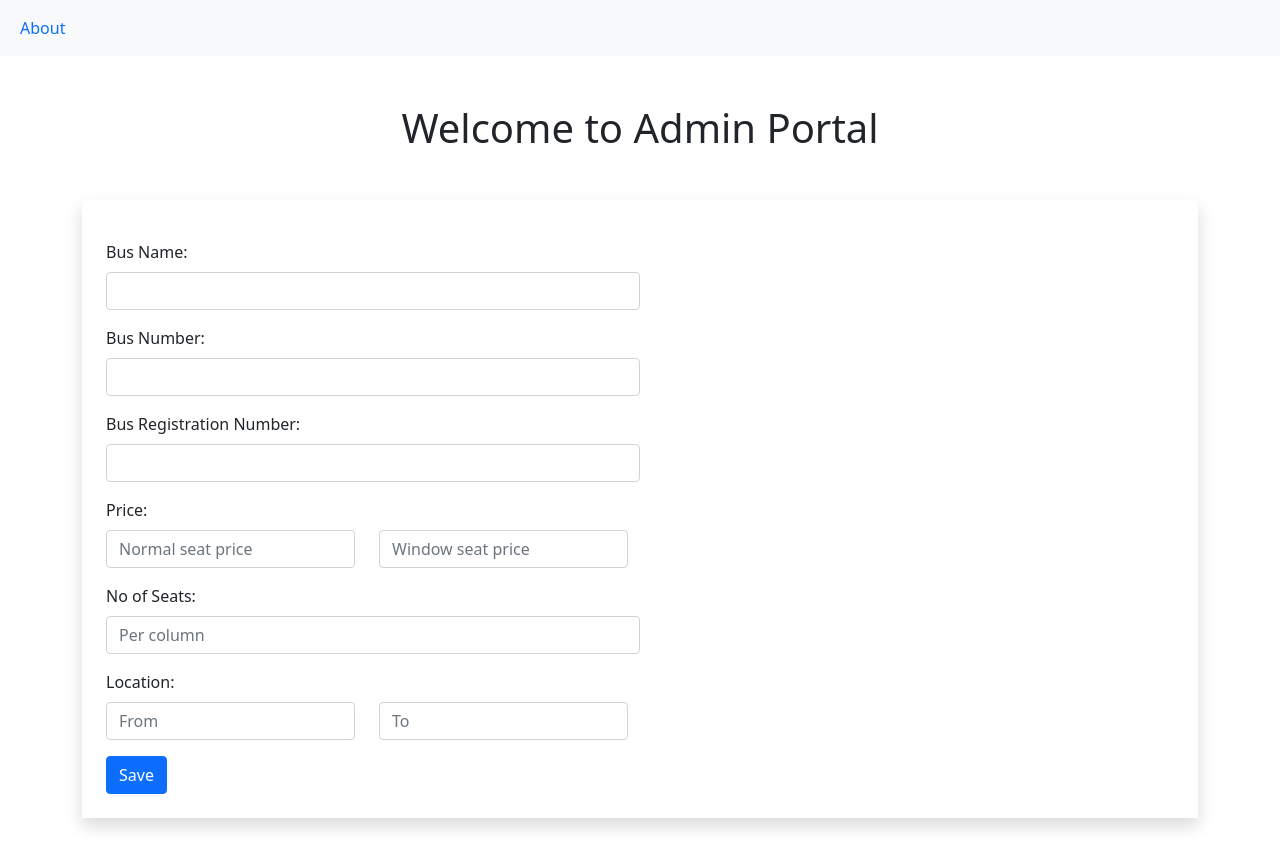
After one commit to kishantnedar/bus-portal-fs-workshop, a Flask app: page /admin/index in a window 1280 px wide. The commit adds this page. Run offline with Flask 2, Linux system fonts and the light colour scheme.

Commit message:
Created admin portal webpage

```diff
--- a/app.py
+++ b/app.py
@@ -4,14 +4,22 @@ import os
 app = Flask(__name__)
 app.secret_key = os.urandom(24)
 
+
 @app.route('/')
 def index():
     return render_template('index.html')
+
 
 @app.route('/seat/book')
 def seat_book():
     return render_template('seat_booking.html')
 
+
+@app.route('/admin/index')
+def admin_index():
+    return render_template('admin_page.html')
+
+
 if __name__ == '__main__':
-  port = int(os.environ.get('PORT', 5007))
-  app.run(debug = True, host = '0.0.0.0', port = port)
+    port = int(os.environ.get('PORT', 5007))
+    app.run(debug=True, host='0.0.0.0', port=port)
--- a/static/css/bus.css
+++ b/static/css/bus.css
@@ -1,39 +1,6 @@
+/* Seat Booking */
+#bus-outline {
+  margin-top: 10rem;
+}
 
-*{
-    margin: 0;
-    padding: 0;
-  }
-
-
-  /* base.html css below */
-  .nav_wrapper{
-    display: flex;
-    justify-content:end;
-  }
-
-  .heading{
-    text-align: center;
-    justify-content: space-evenly;
-    width: 70%;
-  }
-
-  .heading_contents{
-    display: flex;
-    justify-content: center;
-  }
-  .heading_content_one{
-    padding: 9px;
-    font-size: 1.3em;
-  }
-  .heading_content_two{
-    padding: 29px 0 0 2px;
-    font-size: 0.9em;
-  }
-
-
-  #nav{
-    padding: 20px;
-    height: auto;
-    width: 30%;
-
-  }
+/* /Seat Booking */
--- /dev/null
+++ b/templates/admin_page.html
@@ -0,0 +1,107 @@
+{% extends 'base.html' %} {% block title %} Admin Portal {% endblock %}
+{% block content %}
+
+<div class="container my-5">
+  <h1 class="text-center">Welcome to Admin Portal</h1>
+
+  <div class="container mt-5 shadow p-4 mb-4 bg-white">
+    <form action="" method="post">
+      <div class="mb-3 mt-3">
+        <label for="bus_name" class="form-label">Bus Name:</label>
+        <input
+          type="text"
+          class="form-control w-50"
+          id="bus_name"
+          name="bus_name"
+          required
+        />
+      </div>
+      <div class="mb-3">
+        <label for="bus_no" class="form-label">Bus Number:</label>
+        <input
+          type="text"
+          class="form-control w-50"
+          id="bus_no"
+          name="bus_no"
+          pattern="[0-9]{7}"
+          required
+        />
+      </div>
+      <div class="mb-3">
+        <label for="bus_reg_no" class="form-label"
+          >Bus Registration Number:</label
+        >
+        <input
+          type="text"
+          class="form-control w-50"
+          id="bus_reg_no"
+          name="bus_reg_no"
+          pattern="[a-zA-Z]{2}[0-9]{2}[a-zA-Z]{2}[0-9]{4}"
+          required
+        />
+      </div>
+      <div class="row mb-3">
+        <label class="form-label">Price:</label>
+        <div class="col-3">
+          <input
+            type="text"
+            class="form-control"
+            id="normal_seat_price"
+            name="normal_seat_price"
+            placeholder="Normal seat price"
+            pattern="[0-9]{3,5}"
+            required
+          />
+        </div>
+        <div class="col-3">
+          <input
+            type="text"
+            class="form-control"
+            id="window_seat_price"
+            name="window_seat_price"
+            placeholder="Window seat price"
+            pattern="[0-9]{3,5}"
+            required
+          />
+        </div>
+      </div>
+      <div class="mb-3">
+        <label for="no_of_seats" class="form-label">No of Seats:</label>
+        <input
+          type="text"
+          class="form-control w-50"
+          id="no_of_seats"
+          name="no_of_seats"
+          pattern="[0-9]{2}"
+          placeholder="Per column"
+          required
+        />
+      </div>
+      <div class="row mb-3">
+        <label class="form-label">Location:</label>
+        <div class="col-3">
+          <input
+            type="text"
+            class="form-control"
+            id="start_location"
+            name="start_location"
+            placeholder="From"
+            required
+          />
+        </div>
+        <div class="col-3">
+          <input
+            type="text"
+            class="form-control"
+            id="destination_location"
+            name="destination_location"
+            placeholder="To"
+            required
+          />
+        </div>
+      </div>
+      <button type="submit" class="btn btn-primary">Save</button>
+    </form>
+  </div>
+</div>
+{% endblock %}
--- a/templates/base.html
+++ b/templates/base.html
@@ -3,7 +3,7 @@
 <head>
   <meta charset="UTF-8">
   <meta name="viewport" content="width=device-width, initial-scale=1.0">
-  <link rel="stylesheet" href="{{ url_for('static', filename='css/style.css') }}">
+  <link rel="stylesheet" href="{{ url_for('static', filename='css/bus.css') }}">
   <link href="https://cdn.jsdelivr.net/npm/bootstrap@5.0.2/dist/css/bootstrap.min.css" rel="stylesheet" integrity="sha384-EVSTQN3/azprG1Anm3QDgpJLIm9Nao0Yz1ztcQTwFspd3yD65VohhpuuCOmLASjC" crossorigin="anonymous">
   <title> {% block title %} {% endblock %} - FlaskApp </title>
 </head>
```
Also changed, not shown: templates/seat_booking.html (+5 -3 lines).
